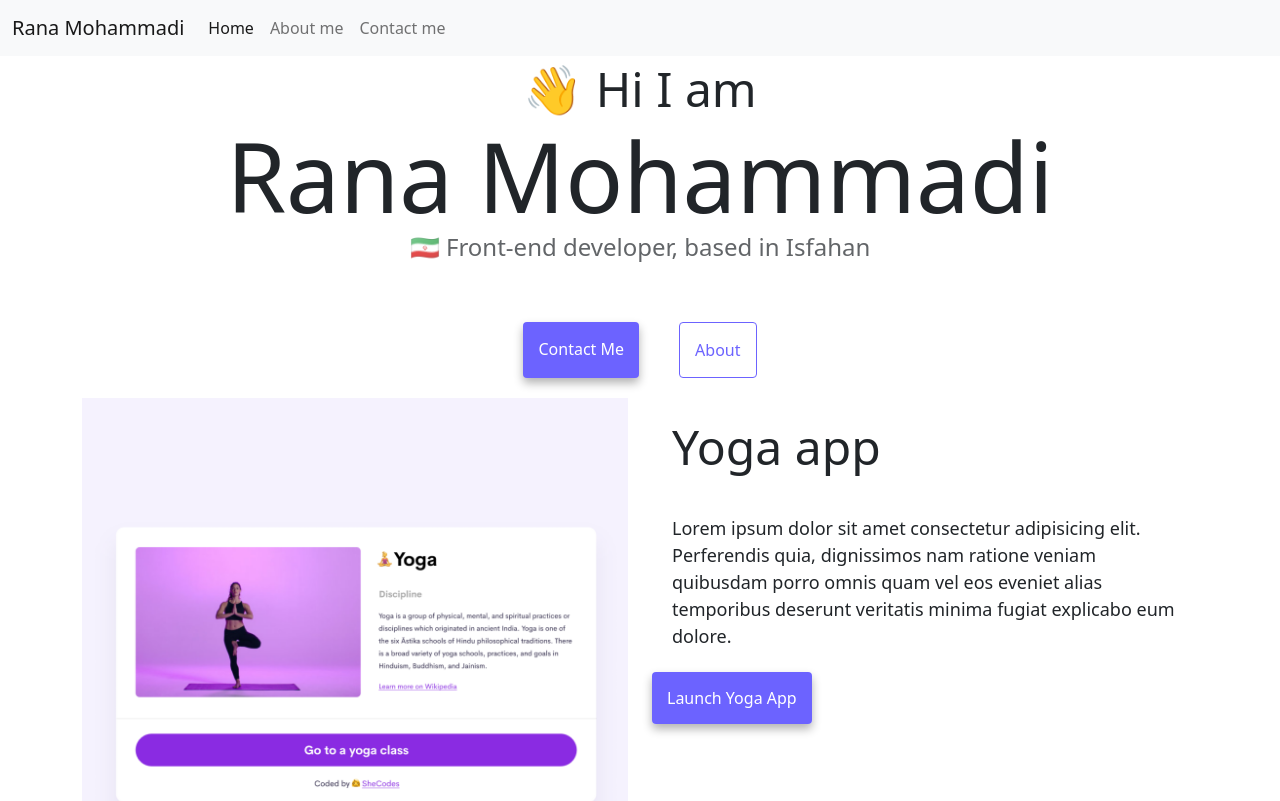
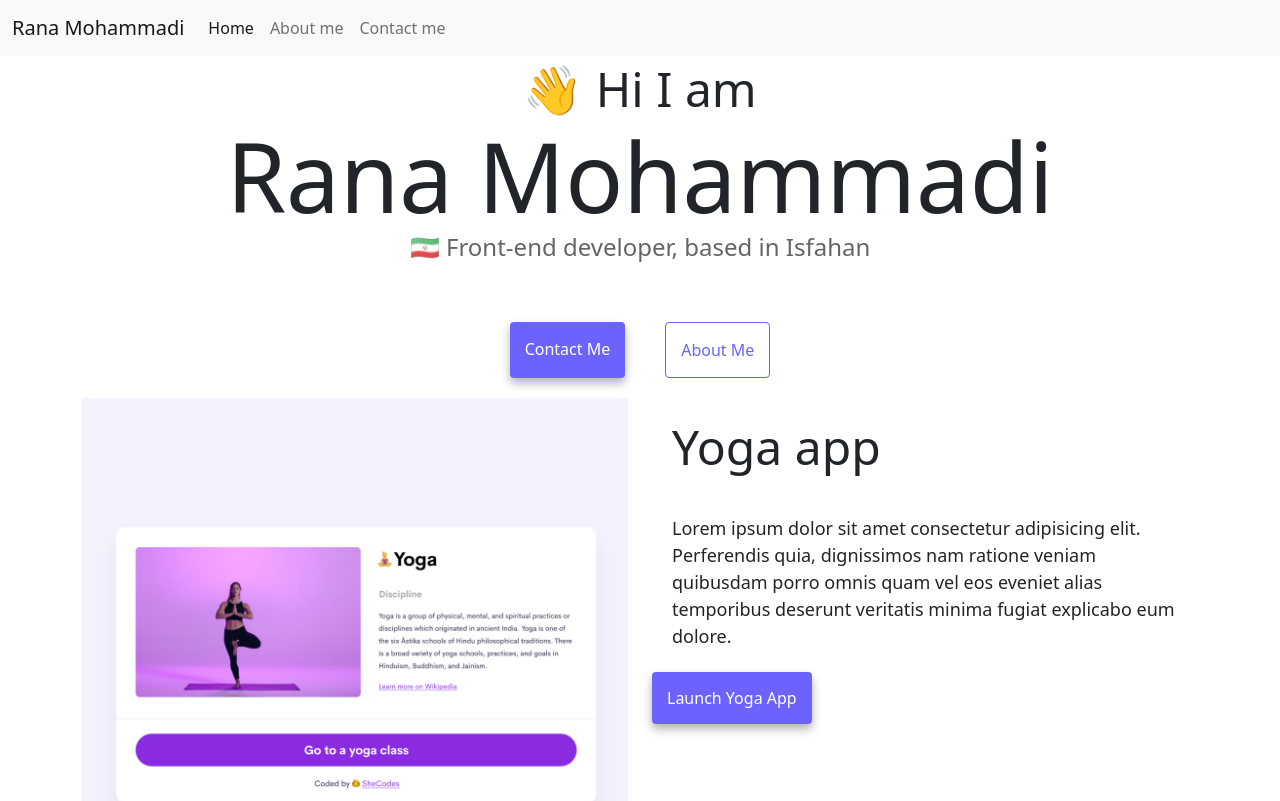
Before and after one commit to RanaMohammadi/about-me, a plain HTML site: page index.html in a window 1280 px wide. Shown: the top 801 px of the page. Drawn offline with nearby package versions, Linux system fonts and the light colour scheme.

Commit message:
Update index.html

```diff
--- a/index.html
+++ b/index.html
@@ -61,7 +61,7 @@
       <a href="about.html#contact" class="contact-link" title="Contact Rana"
         >Contact me</a
       >
-      <a href="about.html" class="about-link" title="About Rana">About</a>
+      <a href="about.html" class="about-link" title="About Rana">About me</a>
     </div>
     <div class="container">
       <div class="row">
```
